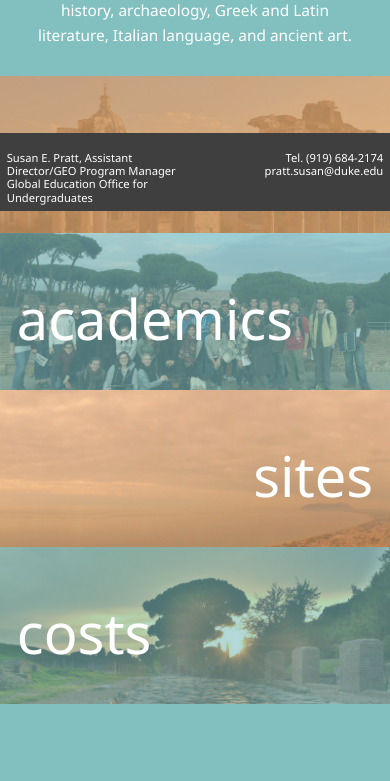
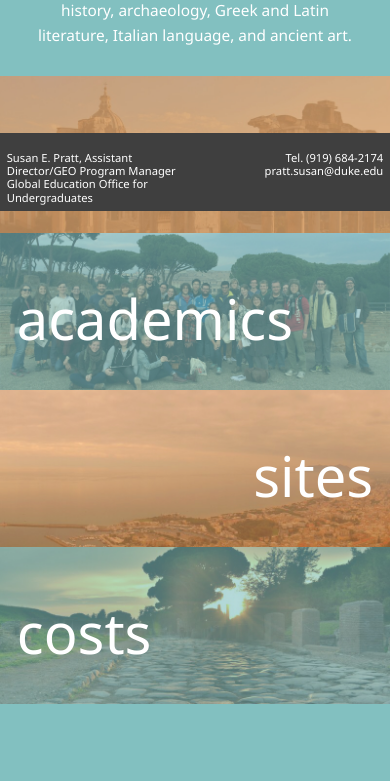
Before and after one commit to Lwalz/ICCS, a PHP site: page / in a window 390 px wide. Shown: the part 633-1414 px from the top of the page. Run offline with PHP 8.4, Linux system fonts and the light colour scheme.

Commit message:
background position on mobile menu images

```diff
--- a/css/style.css
+++ b/css/style.css
@@ -24,21 +24,25 @@ background-color: #82c0c0;
 }
 #apply{
 background-image: url(../images/palpatine.jpg);
+background-position: top;
 background-repeat:no-repeat;
 background-size:100%;
 }
 #academics{
 background-image:url(../images/squad.jpg);
+background-position: center;
 background-repeat:no-repeat;
 background-size:100%;
 }
 #sites{
 background-image: url(../images/terracina.jpg);
+background-position: bottom;
 background-repeat:no-repeat;
 background-size:100%;
 }
 #costs{
 background-image: url(../images/walkway.jpg);
+background-position: bottom;
 background-repeat:no-repeat;
 background-size:100%;
 }
```
